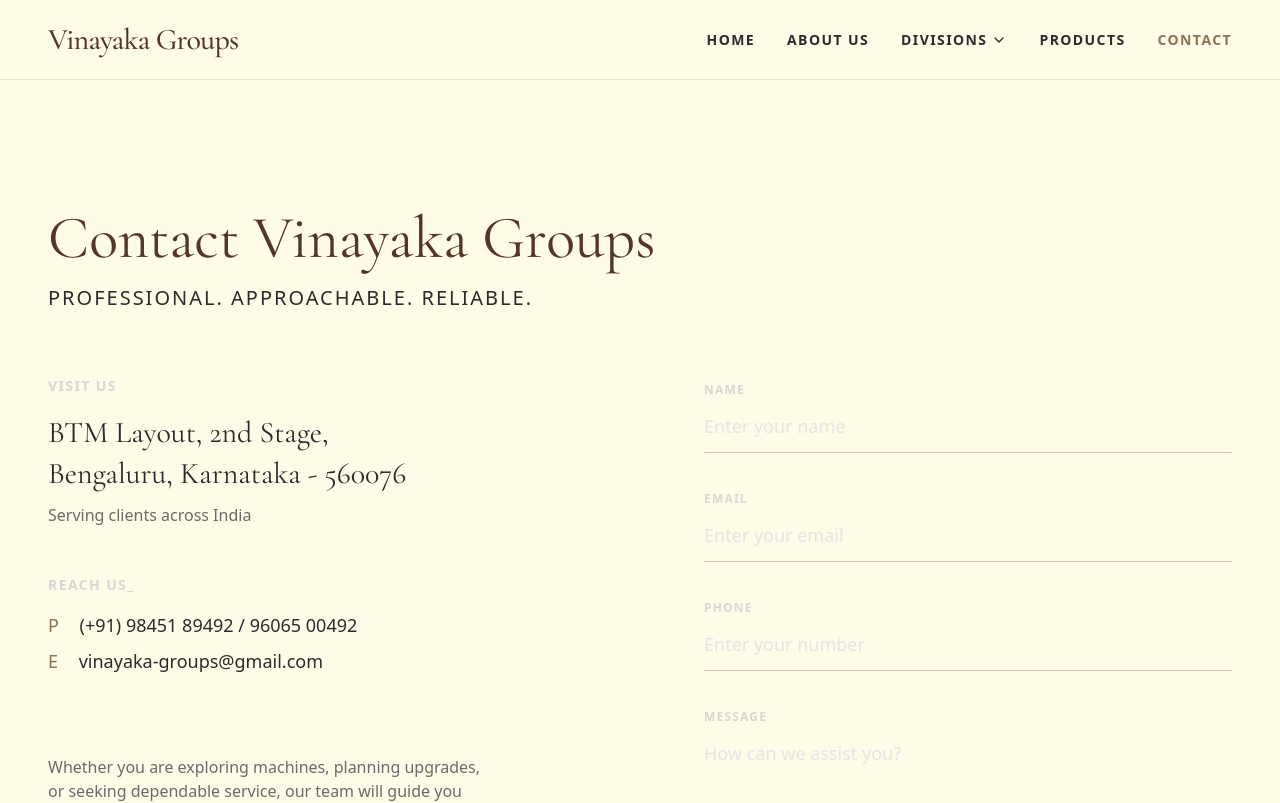
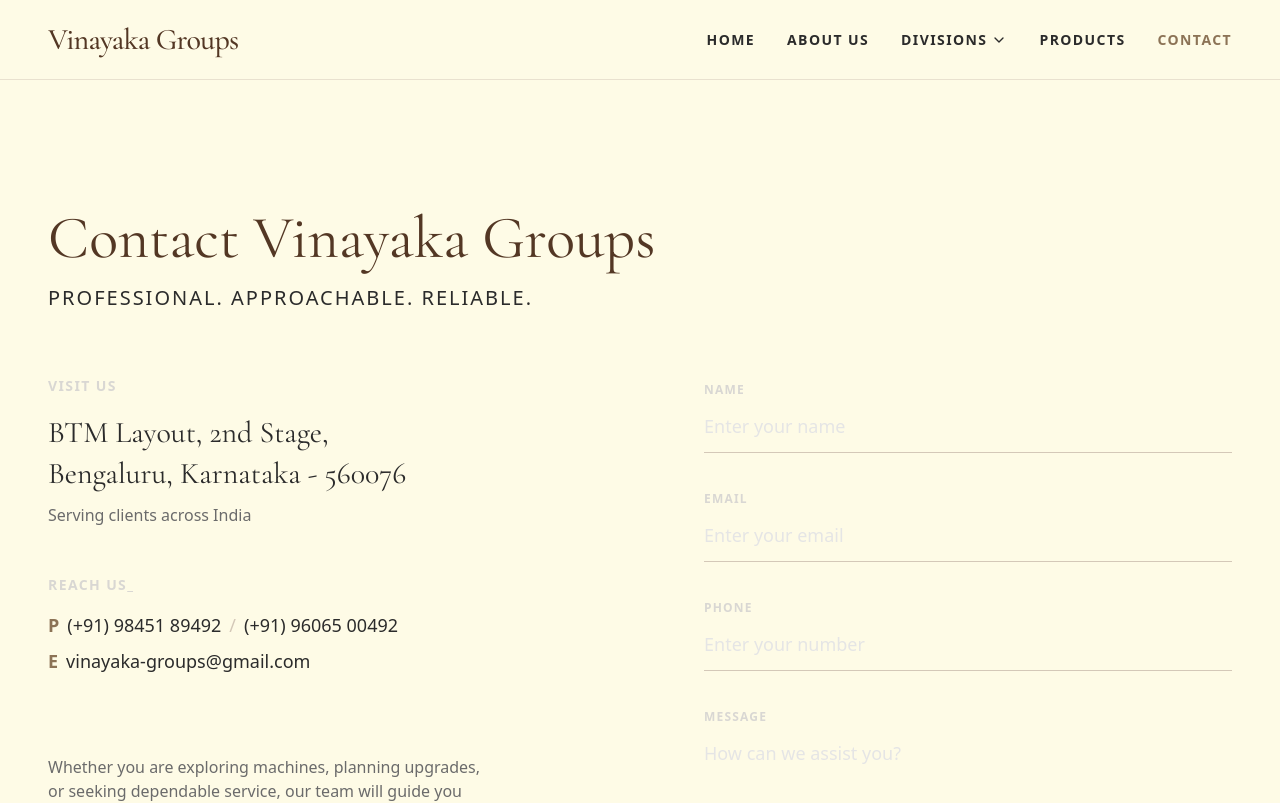
Before and after one commit to kiranetic/rochi-vinayaka, a Next.js app: page /contact in a window 1280 px wide. Shown: the top 803 px of the page. Built offline with nearby package versions, Linux system fonts and the light colour scheme.

Commit message:
feat: Add product description hover overlay, refine product filter UI, enable clickable footer contact details, and update lamp component color scheme.

```diff
--- a/app/contact/page.tsx
+++ b/app/contact/page.tsx
@@ -35,8 +35,18 @@
                             <div>
                                 <h3 className="text-sm font-semibold uppercase tracking-widest text-steel mb-4">Reach Us_</h3>
                                 <div className="space-y-2 text-lg text-charcoal">
-                                    <p><span className="text-bronze mr-4">P</span> (+91) 98451 89492 / 96065 00492</p>
-                                    <p><span className="text-bronze mr-4">E</span> vinayaka-groups@gmail.com</p>
+                                    <p className="flex items-center gap-2">
+                                        <span className="text-bronze font-bold">P</span>
+                                        <span>
+                                            <a href="tel:+919845189492" className="hover:text-bronze transition-colors">(+91) 98451 89492</a>
+                                            <span className="mx-2 text-mist">/</span>
+                                            <a href="tel:+919606500492" className="hover:text-bronze transition-colors">(+91) 96065 00492</a>
+                                        </span>
+                                    </p>
+                                    <p className="flex items-center gap-2">
+                                        <span className="text-bronze font-bold">E</span>
+                                        <a href="mailto:vinayaka-groups@gmail.com" className="hover:text-bronze transition-colors">vinayaka-groups@gmail.com</a>
+                                    </p>
                                 </div>
                             </div>
 
--- a/app/products/page.tsx
+++ b/app/products/page.tsx
@@ -100,7 +100,7 @@
                                     placeholder="Search by name, brand, or category..."
                                     value={searchQuery}
                                     onChange={(e) => setSearchQuery(e.target.value)}
-                                    className="w-full pl-12 pr-4 py-3 rounded-lg border border-mist bg-stone/30 focus:bg-stone focus:border-bronze focus:outline-none transition-all text-charcoal placeholder:text-steel/80"
+                                    className="w-full pl-12 pr-4 py-3 rounded-lg border border-mist bg-paper focus:bg-white focus:border-bronze focus:outline-none transition-all text-charcoal placeholder:text-graphite/60 shadow-sm"
                                 />
                             </div>
 
@@ -108,7 +108,7 @@
                             <div className="relative w-full lg:w-1/4">
                                 <button
                                     onClick={() => setIsBrandOpen(!isBrandOpen)}
-                                    className="w-full flex items-center justify-between px-4 py-3 rounded-lg border border-mist bg-stone/30 hover:bg-stone transition-all text-charcoal"
+                                    className="w-full flex items-center justify-between px-4 py-3 rounded-lg border border-mist bg-paper hover:bg-white hover:border-bronze transition-all text-charcoal shadow-sm"
                                 >
                                     <span className="truncate">{selectedBrand}</span>
                                     <ChevronDown className={cn("w-4 h-4 transition-transform", isBrandOpen ? "rotate-180" : "")} />
@@ -178,27 +178,27 @@
                                     exit={{ opacity: 0, scale: 0.95 }}
                                     transition={{ duration: 0.3 }}
                                 >
-                                    <div className="group h-full flex flex-col bg-paper border border-mist hover:border-bronze hover:shadow-lg transition-all duration-500 overflow-hidden rounded-sm">
-                                        {/* Image via ProductCard logic or simplified here since we need Inquire button */}
-                                        {/* Reusing ProductCard but strictly controlling actions?
-                            The user asked to REMOVE view details and use Inquire Now.
-                            Since ProductCard might have hardcoded View Details, I might need to mod it or inline here.
-                            Let's inline the card design to ensure strict adherence to "Inquire Now" requirement.
-                        */}
+                                    <div className="group h-full flex flex-col bg-paper border border-mist hover:border-bronze hover:shadow-lg transition-all duration-500 overflow-hidden rounded-sm relative">
                                         <div className="relative aspect-square overflow-hidden bg-white p-6 flex items-center justify-center">
                                             {/* eslint-disable-next-line @next/next/no-img-element */}
                                             <img
                                                 src={product.image.startsWith("./") ? product.image.slice(1) : product.image}
                                                 alt={product.name}
-                                                className="object-contain w-full h-full group-hover:scale-105 transition-transform duration-700"
+                                                className="object-contain w-full h-full group-hover:scale-95 transition-transform duration-700"
                                             />
+
+                                            {/* Description Overlay on Hover */}
+                                            <div className="absolute inset-0 bg-paper/95 backdrop-blur-sm opacity-0 group-hover:opacity-100 transition-opacity duration-300 flex items-center justify-center p-6 text-center">
+                                                <p className="text-charcoal font-medium leading-relaxed">
+                                                    {product.description || "Designed for precision and reliability."}
+                                                </p>
+                                            </div>
                                         </div>
 
-                                        <div className="p-6 flex flex-col flex-grow">
+                                        <div className="p-6 flex flex-col flex-grow relative z-10 bg-paper">
                                             <div className="mb-auto">
                                                 <p className="text-xs font-bold uppercase tracking-widest text-bronze mb-2">{product.brand}</p>
                                                 <h3 className="font-headline text-xl text-ink mb-2">{product.name}</h3>
-                                                {/* Simple truncated description if available */}
                                             </div>
 
                                             <div className="pt-6 mt-6 border-t border-mist/30">
--- a/components/home/hero.tsx
+++ b/components/home/hero.tsx
@@ -14,7 +14,7 @@
                     duration: 0.8,
                     ease: "easeInOut",
                 }}
-                className="font-headline text-5xl md:text-7xl lg:text-8xl leading-[0.95] text-ink tracking-tight bg-gradient-to-br from-ink to-ink/60 bg-clip-text text-transparent"
+                className="font-headline text-5xl md:text-7xl lg:text-8xl leading-[0.95] text-ink tracking-tight bg-gradient-to-br from-ink to-ink/60 bg-clip-text text-transparent py-4"
             >
                 Since 1987. <br />
                 Built on Trust. <br />
--- a/components/layout/footer.tsx
+++ b/components/layout/footer.tsx
@@ -51,10 +51,10 @@
                             <p>BTM Layout, 2nd Stage,</p>
                             <p>Bengaluru, Karnataka - 560076</p>
                             <div className="pt-2 text-bronze space-y-1">
-                                <p>(+91) 98451 89492</p>
-                                <p>(+91) 96065 00492</p>
+                                <a href="tel:+919845189492" className="block hover:text-white transition-colors">(+91) 98451 89492</a>
+                                <a href="tel:+919606500492" className="block hover:text-white transition-colors">(+91) 96065 00492</a>
                             </div>
-                            <p className="hover:text-white transition-colors cursor-pointer pt-2">vinayaka-groups@gmail.com</p>
+                            <a href="mailto:vinayaka-groups@gmail.com" className="block hover:text-white transition-colors cursor-pointer pt-2">vinayaka-groups@gmail.com</a>
                         </address>
                     </div>
                 </div>
--- a/components/ui/lamp.tsx
+++ b/components/ui/lamp.tsx
@@ -29,14 +29,14 @@
           style={{
             backgroundImage: `conic-gradient(var(--conic-position), var(--tw-gradient-stops))`,
           }}
-          className="absolute inset-auto right-1/2 h-56 overflow-visible w-[30rem] bg-gradient-conic from-bronze/60 via-transparent to-transparent text-white [--conic-position:from_70deg_at_center_top]"
+          className="absolute inset-auto right-1/2 h-56 overflow-visible w-[30rem] bg-gradient-conic from-amber-500 via-transparent to-transparent text-white [--conic-position:from_70deg_at_center_top]"
         >
           <div className="absolute  w-[100%] left-0 bg-paper h-40 bottom-0 z-20 [mask-image:linear-gradient(to_top,white,transparent)]" />
           <div className="absolute  w-40 h-[100%] left-0 bg-paper  bottom-0 z-20 [mask-image:linear-gradient(to_right,white,transparent)]" />
         </motion.div>
         <motion.div
           initial={{ opacity: 0.5, width: "15rem" }}
-          whileInView={{ opacity: 1, width: "30rem" }}
+          whileInView={{ opacity: 1, width: "60rem" }}
           transition={{
             delay: 0.3,
             duration: 0.8,
@@ -45,14 +45,14 @@
           style={{
             backgroundImage: `conic-gradient(var(--conic-position), var(--tw-gradient-stops))`,
           }}
-          className="absolute inset-auto left-1/2 h-56 w-[30rem] bg-gradient-conic from-transparent via-transparent to-bronze/60 text-white [--conic-position:from_290deg_at_center_top]"
+          className="absolute inset-auto left-1/2 h-56 w-[30rem] bg-gradient-conic from-transparent via-transparent to-amber-500 text-white [--conic-position:from_290deg_at_center_top]"
         >
           <div className="absolute  w-40 h-[100%] right-0 bg-paper  bottom-0 z-20 [mask-image:linear-gradient(to_left,white,transparent)]" />
           <div className="absolute  w-[100%] right-0 bg-paper h-40 bottom-0 z-20 [mask-image:linear-gradient(to_top,white,transparent)]" />
         </motion.div>
         <div className="absolute top-1/2 h-48 w-full translate-y-12 scale-x-150 bg-paper blur-2xl"></div>
         <div className="absolute top-1/2 z-50 h-48 w-full bg-transparent opacity-10 backdrop-blur-md"></div>
-        <div className="absolute inset-auto z-50 h-36 w-[28rem] -translate-y-1/2 rounded-full bg-bronze/40 opacity-50 blur-3xl"></div>
+        <div className="absolute inset-auto z-50 h-36 w-[28rem] -translate-y-1/2 rounded-full bg-amber-500/50 opacity-50 blur-3xl"></div>
         <motion.div
           initial={{ width: "8rem" }}
           whileInView={{ width: "16rem" }}
@@ -61,7 +61,7 @@
             duration: 0.8,
             ease: "easeInOut",
           }}
-          className="absolute inset-auto z-30 h-36 w-64 -translate-y-[6rem] rounded-full bg-bronze/40 blur-2xl"
+          className="absolute inset-auto z-30 h-36 w-64 -translate-y-[6rem] rounded-full bg-amber-400/40 blur-2xl"
         ></motion.div>
         <motion.div
           initial={{ width: "15rem" }}
```
